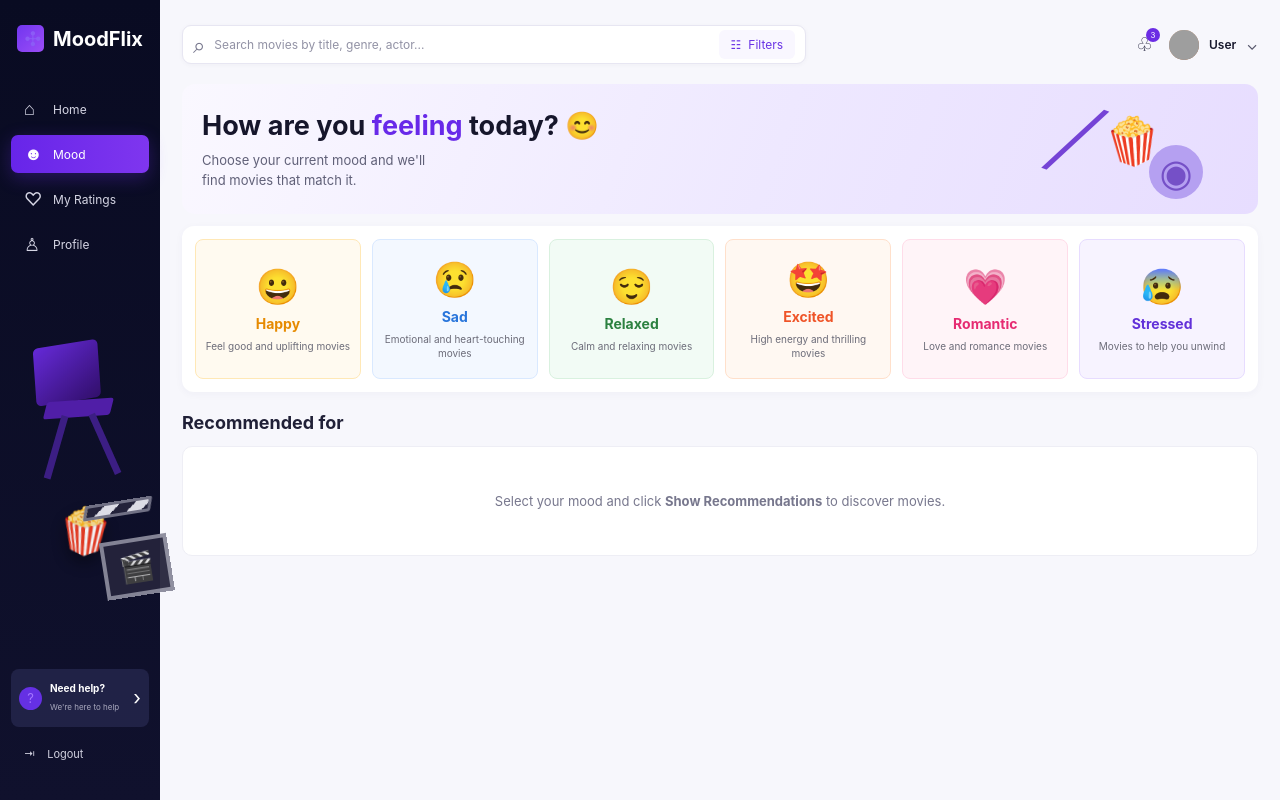
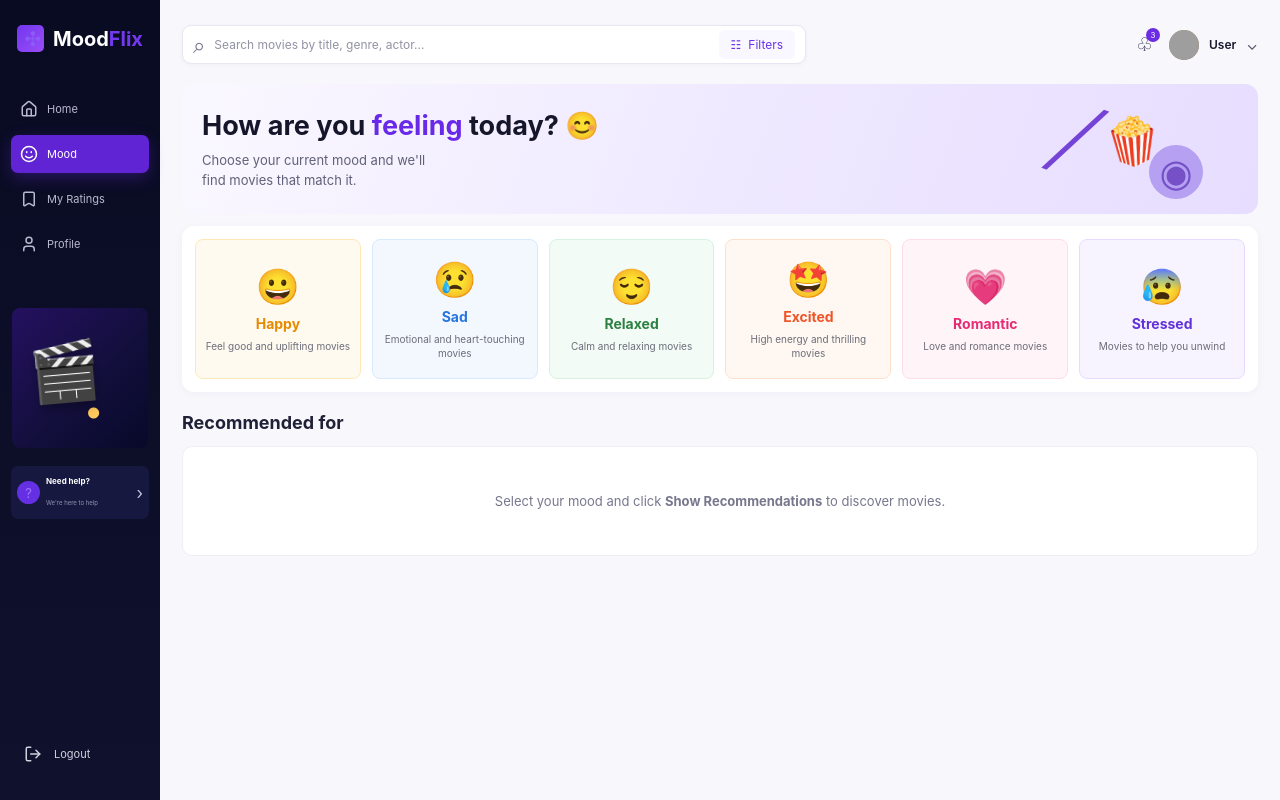
Before and after one commit to chiranji01/Cloud-Based-AI-Mood-Aware-Movie-Recommendation-System, a React app in the folder frontend/: page /mood in a window 1280 px wide. Built offline with nearby package versions, Linux system fonts and the light colour scheme; grey boxes are pictures that could not be loaded; the HTML template or start-up script is replaced by a standard one.

Commit message:
Integrate shared sidebar into mood page

```diff
--- a/frontend/src/pages/moodPage/mood.jsx
+++ b/frontend/src/pages/moodPage/mood.jsx
@@ -1,6 +1,7 @@
 import React, { useState } from "react";
 import { useNavigate } from "react-router-dom";
 import "./mood.css";
+import Sidebar from "../../components/Sidebar";
 
 const moods = [
   {
@@ -125,66 +126,7 @@ const handleMoodSelect = async (moodName) => {
   return (
     <div className="app">
 
-      <aside className="sidebar">
-
-        <div className="logo">
-          <div className="logo-icon">✣</div>
-          <span>MoodFlix</span>
-        </div>
-
-        <nav className="navigation">
-          <a className="nav-item">
-            <span className="nav-icon">⌂</span>
-            <span>Home</span>
-          </a>
-
-          <a className="nav-item active">
-            <span className="nav-icon">☻</span>
-            <span>Mood</span>
-          </a>
-
-          <a className="nav-item">
-            <span className="nav-icon">♡</span>
-            <span>My Ratings</span>
-          </a>
-
-          <a className="nav-item">
-            <span className="nav-icon">♙</span>
-            <span>Profile</span>
-          </a>
-        </nav>
-
-        <div className="sidebar-decoration">
-          <div className="director-chair">
-            <div className="chair-back"></div>
-            <div className="chair-seat"></div>
-            <div className="chair-leg left"></div>
-            <div className="chair-leg right"></div>
-          </div>
-
-          <div className="popcorn">🍿</div>
-
-          <div className="clapper">
-            <div className="clapper-top"></div>
-            <div className="clapper-body">🎬</div>
-          </div>
-        </div>
-
-        <div className="help-card">
-          <div className="help-icon">?</div>
-          <div>
-            <strong>Need help?</strong>
-            <small>We're here to help</small>
-          </div>
-          <span className="help-arrow">›</span>
-        </div>
-
-        <div className="logout">
-          <span>⇥</span>
-          <span>Logout</span>
-        </div>
-
-      </aside>
+    <Sidebar />
 
       <main className="main">
 
```
